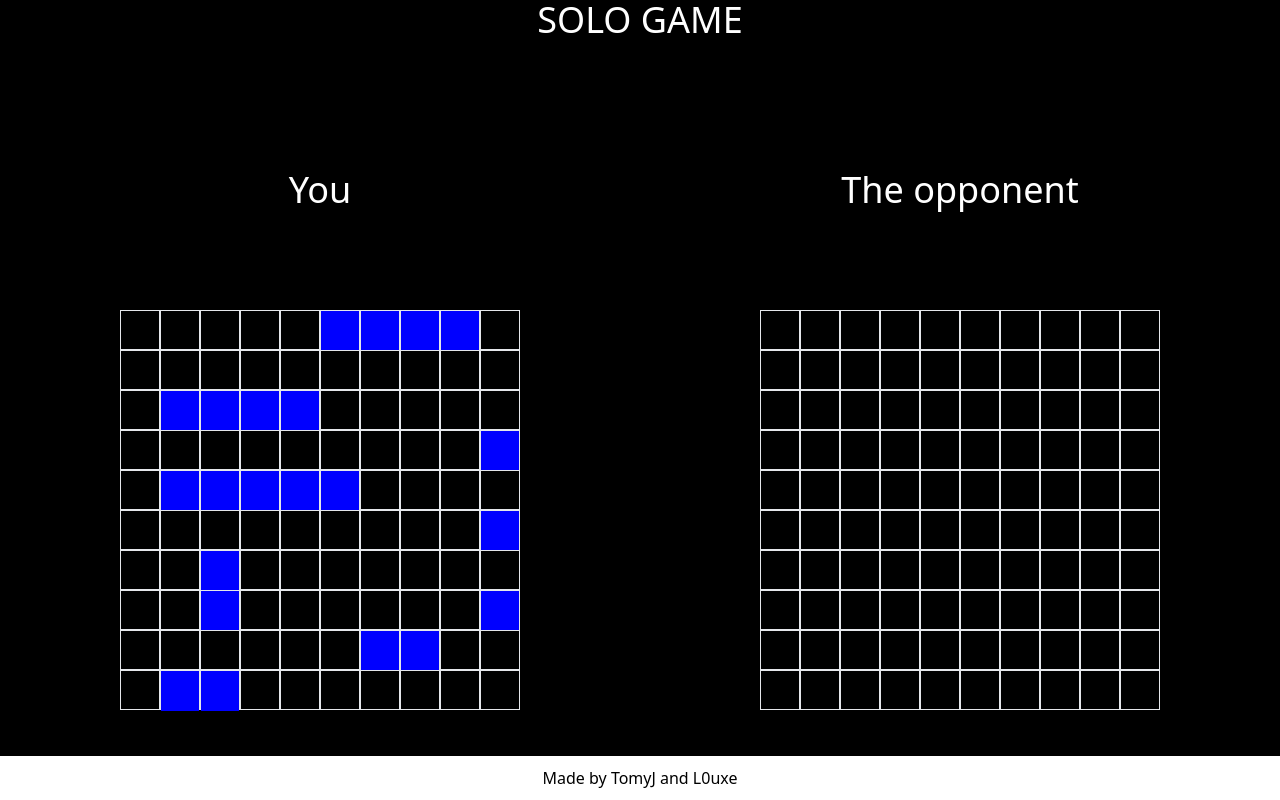
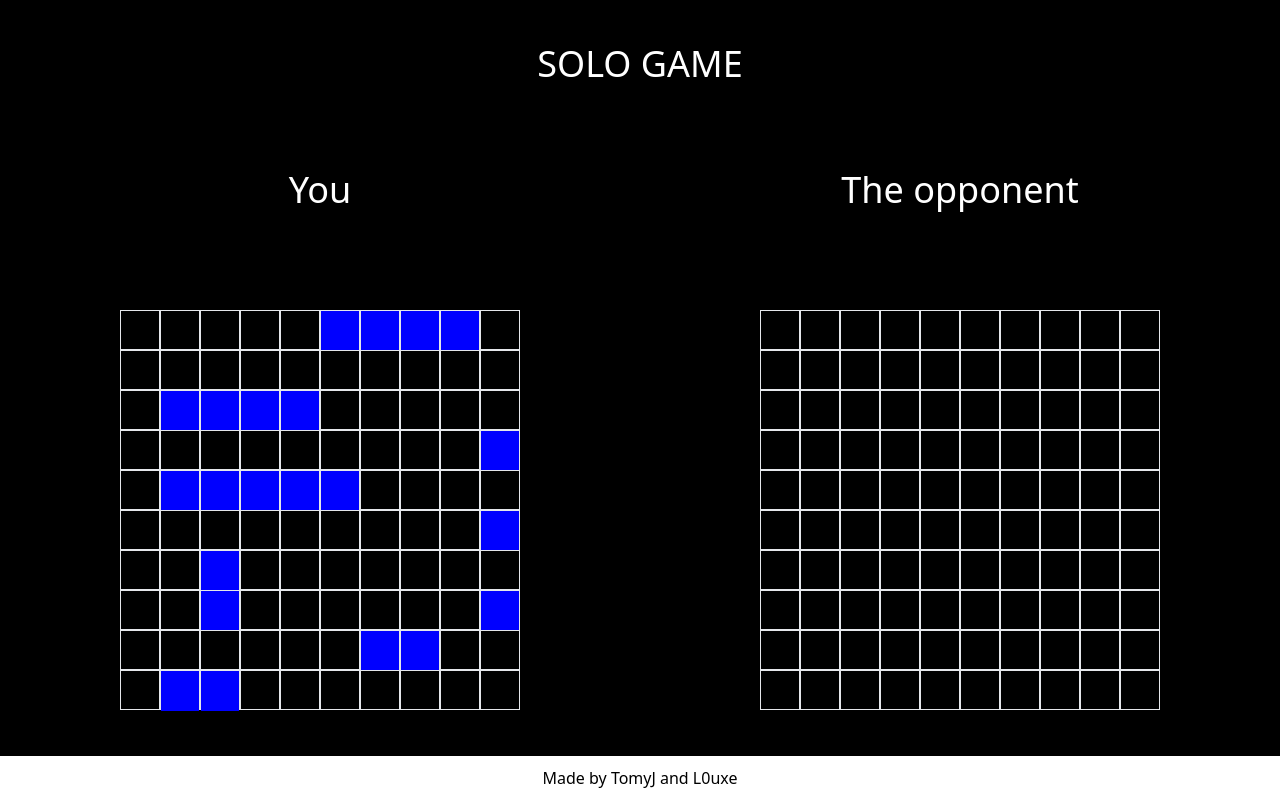
Before and after one commit to TomJegou/TANK-CONQUEROR, a Next.js app: page /soloGame in a window 1280 px wide. Built offline with nearby package versions, Linux system fonts and the light colour scheme.

Commit message:
moving title

```diff
--- a/src/pages/soloGame.js
+++ b/src/pages/soloGame.js
@@ -44,8 +44,8 @@ export default function SoloGame() {
     }
 
     return (
-        <Layout className="flex flex-row flex-wrap justify-center bg-black">
-            <h1 className="flex flex-row flex-wrap justify-center w-full text-4xl text-white">SOLO GAME</h1>
+        <Layout className="flex justify-center bg-black">
+            <h1 className=" absolute flex flex-row flex-wrap justify-center w-full text-4xl text-white top-11">SOLO GAME</h1>
             <GameSet sendResponseToSoloGame={handleDataFromEnemyGrid} debugMode={debugMode}/>
             <EndGame acclamation={acclamation} winner={winnerName} isGameOver={isGameOver}/>
         </Layout>
```
